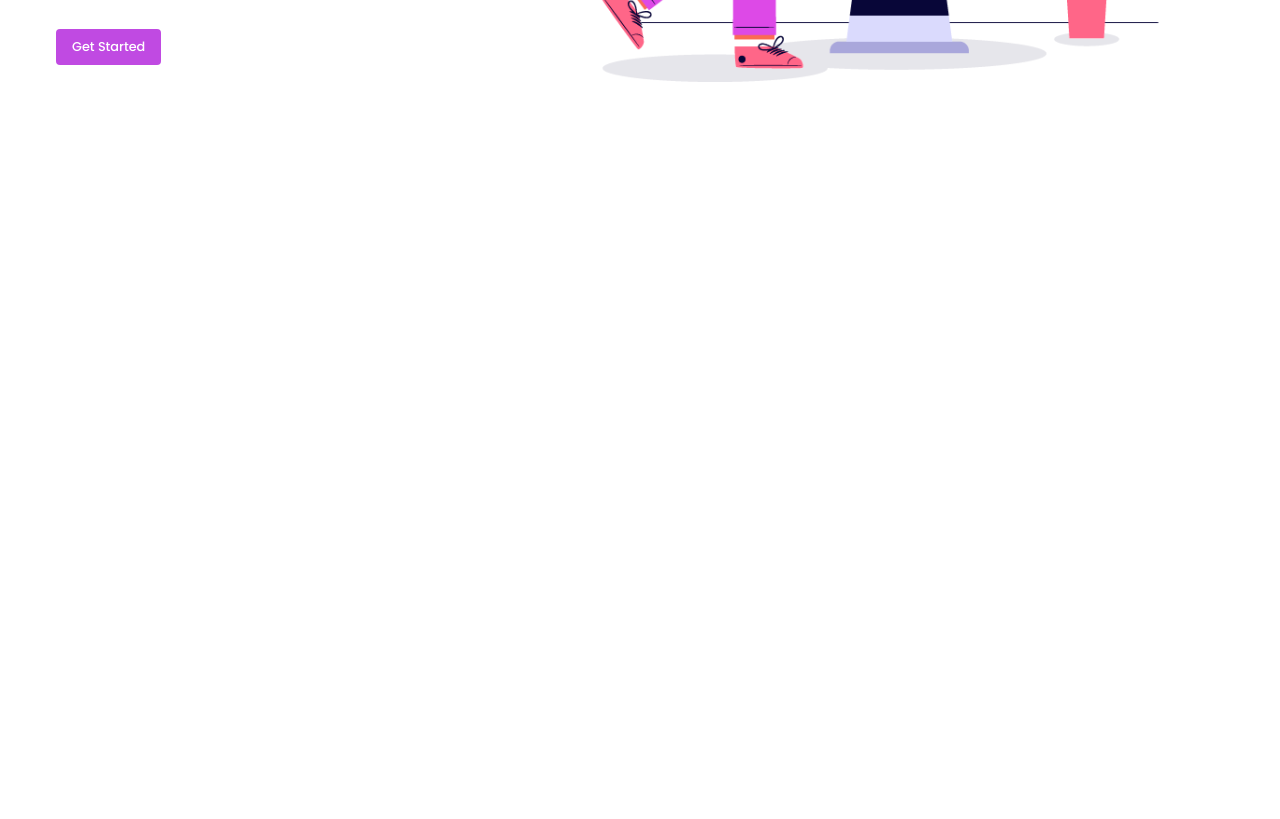
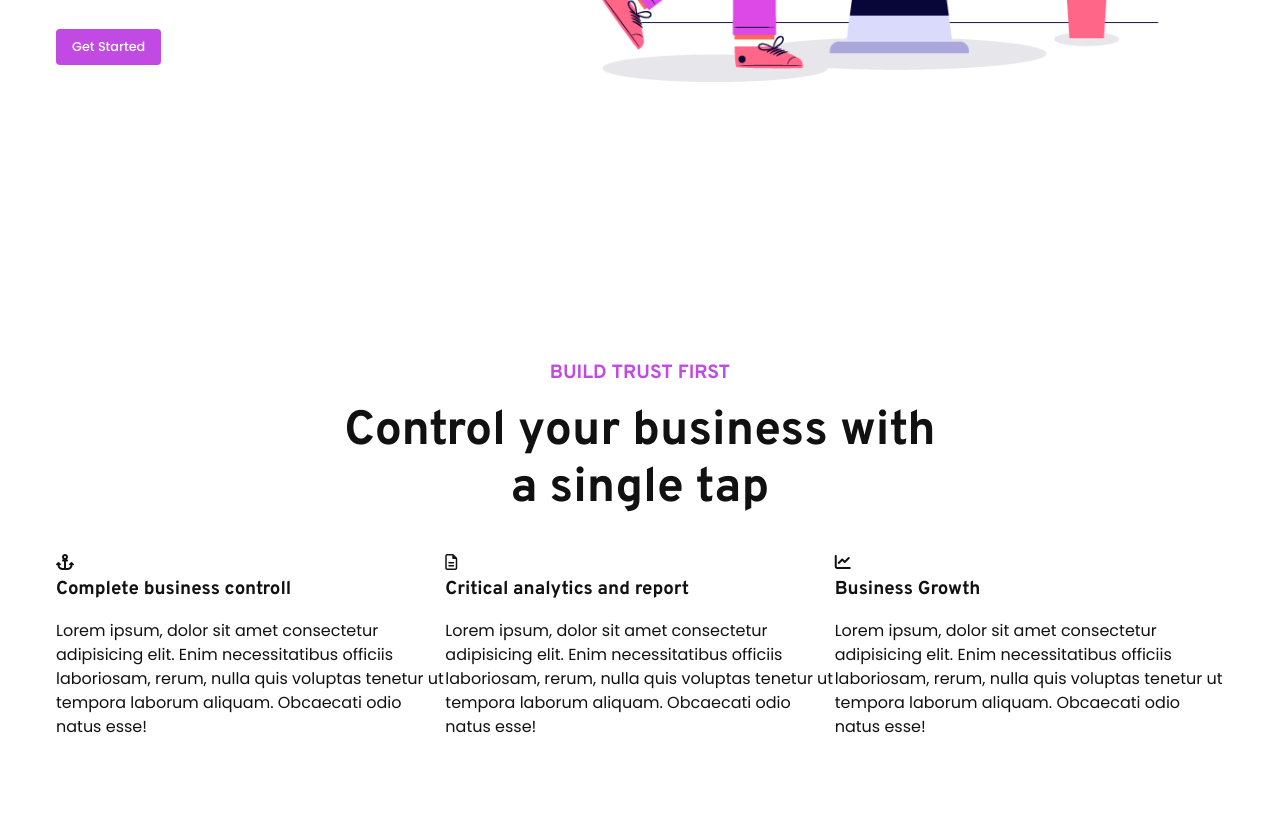
Before and after one commit to Ranjith-M7/CODSOFT, a plain HTML site: page Flower Shop/index.html in a window 1280 px wide. Shown: the part 521-1340 px from the top of the page. Before the commit the page ends 800 px from the top, so only its background shows below. Drawn offline with nearby package versions, Linux system fonts and the light colour scheme.

Commit message:
Update index.html

```diff
--- a/Flower Shop/index.html
+++ b/Flower Shop/index.html
@@ -57,7 +57,7 @@
       </div>
     </div>
   </header>
-  <!-- HEADER -->
+  <!-- HERO -->
   <section id="hero" class="container flex-row">
     <div class="hero__content">
       <h1 class="title">Work Smartly with Endless Possibilities</h1>
@@ -68,11 +68,35 @@
       <img src="assets/img/hero.png" alt="hero">
     </div>
   </section>
-  <!-- HERO -->
-
-  <!-- HERO -->
 
   <!-- ABOUT -->
+  <section id="about" class="container flex-center flex-column">
+    <h5 class="section-subheading">build trust first</h5>
+    <h2 class="section-heading text-center">Control your business with a single tap</h2>
+    <div class="features">
+      <div class="feature">
+        <div class="feature__icon">
+          <i class="fas fa-anchor"></i>
+        </div>
+        <h3 class="feature__title">Complete business controll</h3>
+        <p class="feature__text">Lorem ipsum, dolor sit amet consectetur adipisicing elit. Enim necessitatibus officiis laboriosam, rerum, nulla quis voluptas tenetur ut tempora laborum aliquam. Obcaecati odio natus esse!</p>
+      </div>
+      <div class="feature">
+        <div class="feature__icon">
+          <i class="fa-regular fa-file-lines"></i>
+        </div>
+        <h3 class="feature__title">Critical analytics and report</h3>
+        <p class="feature__text">Lorem ipsum, dolor sit amet consectetur adipisicing elit. Enim necessitatibus officiis laboriosam, rerum, nulla quis voluptas tenetur ut tempora laborum aliquam. Obcaecati odio natus esse!</p>
+      </div>
+      <div class="feature">
+        <div class="feature__icon">
+          <i class="fas fa-chart-line"></i>
+        </div>
+        <h3 class="feature__title">Business Growth</h3>
+        <p class="feature__text">Lorem ipsum, dolor sit amet consectetur adipisicing elit. Enim necessitatibus officiis laboriosam, rerum, nulla quis voluptas tenetur ut tempora laborum aliquam. Obcaecati odio natus esse!</p>
+      </div>
+    </div>
+  </section>
 
   <!-- ABOUT -->
 
```
